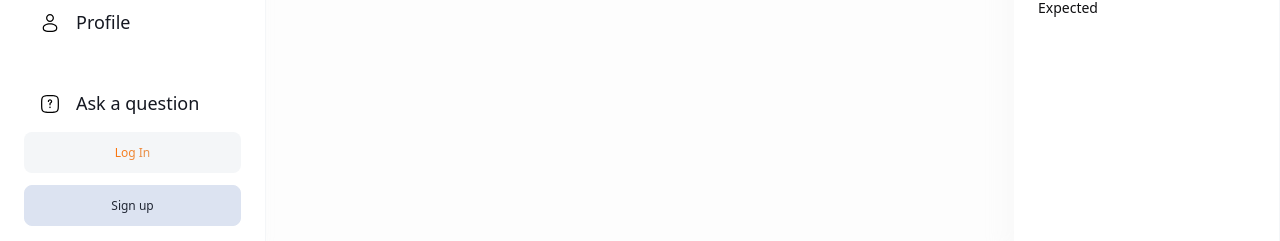
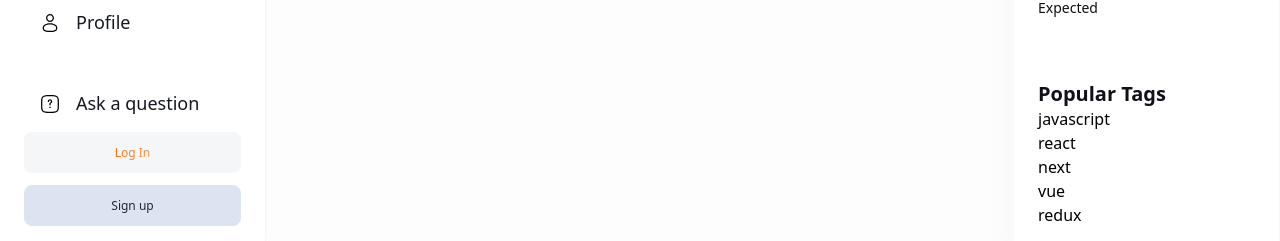
Before and after one commit to aleknovkovski/lrnp-JSM-nextjs13, a Next.js app: page / in a window 1280 px wide. Shown: the part 556-797 px from the top of the page. Built offline with nearby package versions, Linux system fonts and the light colour scheme; no server answers.

Commit message:
Map over tags, display with RenderTag

```diff
--- a/components/shared/RightSidebar.tsx
+++ b/components/shared/RightSidebar.tsx
@@ -1,5 +1,6 @@
 import Link from "next/link";
 import Image from 'next/image';
+import RenderTag from "./RenderTag";
 
 const hotQuestions = [
     {_id: 1, title: 'How do I use express as a custom server in NextJS?'},
@@ -46,6 +47,17 @@ export default function LeftSidebar() {
                     })}
                 </div>
             </div>
+            <div className="mt-16">
+                <h3 className="h3-bold text-dark200_light900">Popular Tags</h3>
+                <div>
+                    {popularTags.map((tag) => (
+                        <RenderTag
+                            key={tag._id}
+                            name={tag.name}
+                        />
+                    ))}
+                </div>
+            </div>
         </section>
     );
 }
```
